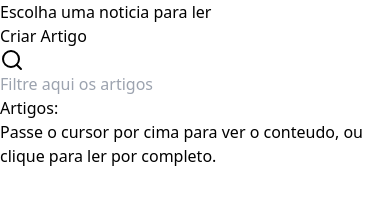
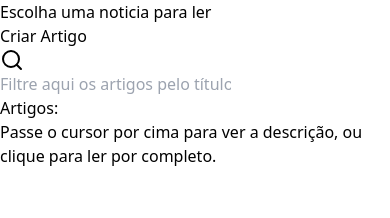
Before and after one commit to Lucas-Pontes-Soares/NewsBlog, a React (Vite) app: page / in a window 390 px wide. Shown: the top 218 px of the page. Built offline with nearby package versions, Linux system fonts and the light colour scheme.

Commit message:
Alterações responsividade

```diff
--- a/src/Article.tsx
+++ b/src/Article.tsx
@@ -24,7 +24,6 @@ export function Article(){
         if (data) {
           const dataArray: Article[] = JSON.parse(data);
           const item = dataArray.find(item => item.id === id);
-
           setArticle(item || null);
         }
 
@@ -43,8 +42,8 @@ export function Article(){
                 <div className="my-8">
                     {Object.keys(article.session).map((key) => (
                         <div key={key}>
-                            <li className="text-3xl font-bold mb-4 text-left">{article.session[key].title}</li>
-                            <p className="text-1xl mb-4 text-left px-4">{article.session[key].text}</p>
+                            <li className="text-3xl font-bold my-8 text-left">{article.session[key].title}</li>
+                            <p className="text-1xl my-8 mb-16 px-4 text-justify">{article.session[key].text}</p>
                         </div>
                     ))}
                 </div>
--- a/src/components/CreateArticle.tsx
+++ b/src/components/CreateArticle.tsx
@@ -33,14 +33,14 @@ export function CreateArticle() {
     }
 
     function onSessionChanged(title: string, text: string){
-        const newNote = {
+        const newSession = {
             title: title,
             text: text,
         }
 
         console.log(title)
         console.log(text)
-        const sessionValue = [...sessionArray, newNote]
+        const sessionValue = [...sessionArray, newSession]
         setSessionArray(sessionValue)
     }
 
@@ -53,13 +53,17 @@ export function CreateArticle() {
         session: sessionArray,
       };
 
-      const existingArticlesJSON = localStorage.getItem('articles');
-      const existingArticles = existingArticlesJSON ? JSON.parse(existingArticlesJSON) : [];
+      if(titleArticle == '' && description == '' && sessionArray.toString() == ''){
+        toast.error('Preencha todos os campos!')
+      } else {
+        const existingArticlesJSON = localStorage.getItem('articles');
+        const existingArticles = existingArticlesJSON ? JSON.parse(existingArticlesJSON) : [];
 
-      const updatedArticles = [...existingArticles, newArticle];
+        const updatedArticles = [...existingArticles, newArticle];
 
-      localStorage.setItem('articles', JSON.stringify(updatedArticles));
-      toast.success('Artigo criado com sucesso!')
+        localStorage.setItem('articles', JSON.stringify(updatedArticles));
+        toast.success('Artigo criado com sucesso!')
+      }
     }
 
     function titleArticleChanged(event: ChangeEvent<HTMLInputElement>){
--- a/src/components/GetArticles.tsx
+++ b/src/components/GetArticles.tsx
@@ -48,15 +48,15 @@ export function GetArticles(){
                 <div className="flex-grow">
                 <input
                     type="text"
-                    placeholder="Filtre aqui os artigos"
-                    className="w-2/6 p-1 text-gray-950"
+                    placeholder="Filtre aqui os artigos pelo título"
+                    className="w-full p-1 text-gray-950 sm:w-3/6"
                     onChange={handleSearch}
                 />
                 </div>
             </div>
 
             <h1 className="text-2xl font-bold">Artigos: </h1>
-            <h2>Passe o cursor por cima para ver o conteudo, ou clique para ler por completo.</h2>
+            <h2>Passe o cursor por cima para ver a descrição, ou clique para ler por completo.</h2>
 
             {filteredArticles.map((article) => (
                 <div className="mt-4" key={article.id}>
```
